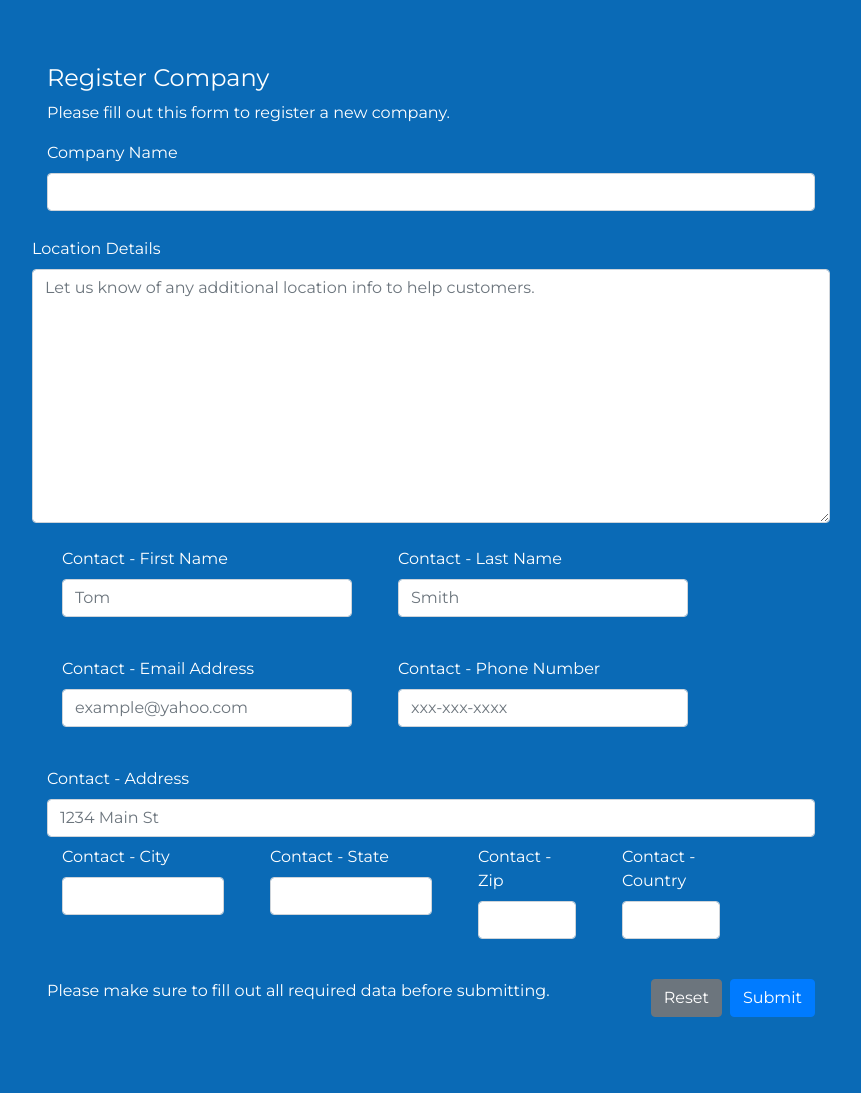
After one commit to christopher-stack/christopher-stack.github.io, a PHP site: page /Resources/php/server/RegisterCompany.php in a window 1280 px wide. The commit adds this page. Shown: the whole page, without its empty margins (209-1070 px from the left). Run offline with PHP 8.4, Linux system fonts and the light colour scheme; the visitor is signed in with stand-in values (Sample User, id 1); some libraries are stand-ins or nearby versions.

Commit message:
[Change] Implemented Dedicated Page, RegisterCompany
- Can only be accessed from index.php and required Admin role to see

- Also fixed 2 typos in Register.php causing minor issues

```diff
--- a/Pages/Project_Form.php
+++ b/Pages/Project_Form.php
@@ -10,7 +10,7 @@ if(!isset($_SESSION["loggedIn"]) || $_SESSION["loggedIn"] !== true){
   // If user satisfied the above condition, we'll also check their role.
   // If they lack permission, navigate them to the role error page
   if ($_SESSION["role"] !== "jobseeker") {
-    header("location: ../Resources/php/server/Error_Permission.html");
+    header("location: ../Resources/static/error/Error_Permission.html");
     exit;
   }
 }
--- a/Resources/php/server/Register.php
+++ b/Resources/php/server/Register.php
@@ -120,7 +120,7 @@ if($_SERVER["REQUEST_METHOD"] == "POST" && isset($_POST)) {
     if(empty(trim($_POST["inputCity"]))){
         //$city_err = "Please enter a valid city.";
     } else{
-        $address = trim($_POST["inputCity"]);
+        $city = trim($_POST["inputCity"]);
     }
     // Validate state (not-required)
     if(empty(trim($_POST["inputState"]))){
@@ -274,7 +274,7 @@ if($_SERVER["REQUEST_METHOD"] == "POST" && isset($_POST)) {
             </div>
             <div class="form-group mb-2 <?php echo (!empty($address_err)) ? 'has-error' : ''; ?>">
                 <label for="inputAddress">Address</label>
-                <input type="text" class="form-control" name="inputAddress" data-error="TThis field is optional but must be valid." placeholder="1234 Main St">
+                <input type="text" class="form-control" name="inputAddress" data-error="This field is optional but must be valid." placeholder="1234 Main St">
                 <span class="help-block"><?php echo $address_err; ?></span>
             </div>
             <div class="input-group mb-4">
--- /dev/null
+++ b/Resources/php/server/RegisterCompany.php
@@ -0,0 +1,274 @@
+<?php
+// Initialize the session
+session_start();
+
+// Check if the user is logged in, if not then redirect him to login page
+if(!isset($_SESSION["loggedIn"]) || $_SESSION["loggedIn"] !== true){
+    header("location: ../Resources/php/server/Login.php");
+    exit;
+} else {
+  // If user satisfied the above condition, we'll also check their role.
+  // If they lack permission, navigate them to the role error page
+  if ($_SESSION["role"] !== "admin") {
+    header("location: ../Resources/static/error/Error_Permission.html");
+    exit;
+  }
+}
+
+// Include the config file
+require_once "Config.php";
+
+// Define variables and initialize with empty values
+$company_name = $company_name_err = "";
+$company_location = $company_location_err = "";
+$contact_fname = $contact_fname_err = "";
+$contact_lname = $contact_lname_err = "";
+$contact_street = $contact_street_err = "";
+$contact_city = $contact_city_err = "";
+$contact_state = $contact_state_err = "";
+$contact_postal = $contact_postal_err = "";
+$contact_country = $contact_country_err = "";
+$contact_email = $contact_email_err = "";
+$contact_phone = $contact_phone_err = "";
+
+// Processing form data when form is submitted and contains data
+if($_SERVER["REQUEST_METHOD"] == "POST" && isset($_POST)) {
+
+    // Validate company name
+    if(empty(trim($_POST["company_name"]))){
+        $company_name_err = "Please enter a company name.";
+    } else{
+        // Prepare a select statement
+        $sql = "SELECT name FROM companies WHERE name = ?";
+
+        if($stmt = mysqli_prepare($link, $sql)){
+            // Bind variables to the prepared statement as parameters
+            mysqli_stmt_bind_param($stmt, "s", $param_company_name);
+
+            // Set parameters
+            $param_company_name = trim($_POST["company_name"]);
+
+            // Attempt to execute the prepared statement
+            if(mysqli_stmt_execute($stmt)){
+                /* store result */
+                mysqli_stmt_store_result($stmt);
+
+                if(mysqli_stmt_num_rows($stmt) == 1){
+                    $company_name_err = "This company name is already taken.";
+                } else{
+                    $company_name = trim($_POST["company_name"]);
+                }
+            } else{
+                echo "Oops! Something went wrong. Please try again later.";
+            }
+
+            // Close statement
+            mysqli_stmt_close($stmt);
+        }
+    }
+
+    // Validate company location
+    if(empty(trim($_POST["company_location"]))){
+        $company_location_err = "Please enter valid location data.";
+    } else{
+        $company_location = trim($_POST["company_location"]);
+    }
+    // Validate contact first name (not-required)
+    if(empty(trim($_POST["contact_fname"]))){
+        //$contact_fname_err = "Please enter a first name.";
+    } else{
+        $contact_fname = trim($_POST["contact_fname"]);
+    }
+    // Validate contact last name (not-required)
+    if(empty(trim($_POST["contact_lname"]))){
+        //$contact_lname_err = "Please enter a last name.";
+    } else{
+        $contact_lname = trim($_POST["contact_lname"]);
+    }
+
+    // Validate contact email address (not-required)
+    if(empty(trim($_POST["contact_email"]))){
+        //$contact_email_err = "Please enter a valid email address.";
+    } else{
+        $contact_email = trim($_POST["contact_email"]);
+    }
+    // Validate contact phone number (not-required)
+    if(empty(trim($_POST["contact_phone"]))){
+        //$contact_phone_err = "Please enter a valid phone number.";
+    } else{
+        $contact_phone = trim($_POST["contact_phone"]);
+    }
+
+    // Validate contact address (not-required)
+    if(empty(trim($_POST["contact_street"]))){
+        //$contact_street_err = "Please enter a valid address.";
+    } else{
+        $contact_street = trim($_POST["contact_street"]);
+    }
+    // Validate contact city (not-required)
+    if(empty(trim($_POST["contact_city"]))){
+        //$contact_city_err = "Please enter a valid city.";
+    } else{
+        $contact_city = trim($_POST["contact_city"]);
+    }
+    // Validate contact state (not-required)
+    if(empty(trim($_POST["contact_state"]))){
+        //$contact_state_err = "Please enter a valid state.";
+    } else{
+        $contact_state = trim($_POST["contact_state"]);
+    }
+    // Validate contact zip (not-required)
+    if(empty(trim($_POST["contact_postal"]))){
+        //$contact_postal_err = "Please enter a valid zip.";
+    } else{
+        $contact_postal = trim($_POST["contact_postal"]);
+    }
+    // Validate country (not-required)
+    if(empty(trim($_POST["contact_county"]))){
+        //$contact_country_err = "Please enter a valid country.";
+    } else{
+        $contact_country = trim($_POST["contact_country"]);
+    }
+
+    // Check input errors before inserting in database
+    if(empty($company_name_err) && empty($company_location_err) && empty($contact_fname_err) && empty($contact_lname_err) && empty($contact_email_err) && empty($contact_phone_err) && empty($contact_street_err) && empty($contact_city_err) && empty($contact_state_err) && empty($contact_postal_err) && empty($contact_country_err)){
+
+        // Prepare an insert statement
+        $sql = "INSERT INTO companies (name, location, contact_fname, contact_lname, contact_street, contact_city, contact_state, contact_postal, contact_country, contact_email, contact_phone) VALUES (?, ?, ?, ?, ?, ?, ?, ?, ?, ?, ?)";
+
+        if($stmt = mysqli_prepare($link, $sql)){
+            // Bind variables to the prepared statement as parameters
+            mysqli_stmt_bind_param($stmt, "sssssssssss", $param_company_name, $param_company_location, $param_contact_fname, $param_contact_lname, $param_contact_street, $param_contact_city, $param_contact_state, $param_contact_postal, $param_contact_country, $param_contact_email, $param_contact_phone);
+
+            // Set parameters
+            $param_company_name = $company_name;
+            $param_company_location = $company_location;
+            $param_contact_fname = $contact_fname;
+            $param_contact_lname = $contact_lname;
+            $param_contact_street = $contact_street;
+            $param_contact_city = $contact_city;
+            $param_contact_state = $contact_state;
+            $param_contact_postal = $contact_postal;
+            $param_contact_country = $contact_country;
+            $param_contact_email = $contact_email;
+            $param_contact_phone = $contact_phone;
+
+            // Attempt to execute the prepared statement
+            if(mysqli_stmt_execute($stmt)){
+                // Redirect user to welcome page
+                header("location: ../../../index.php");
+            } else{
+                echo "Something went wrong. Please try again later.";
+            }
+
+            // Close statement
+            mysqli_stmt_close($stmt);
+        }
+    }
+
+    // Close connection
+    mysqli_close($link);
+}
+?>
+
+<!DOCTYPE html>
+<html lang="en">
+<head>
+	<meta char="UTF-8">
+	<title> TeamCDA Website - Register Company </title>
+	<meta name="viewport" content="width=device-width, initial-scale=1, user-scalable=yes">
+	<!-- Style Scripts -->
+	<link rel="stylesheet" href="https://fonts.googleapis.com/css?family=Montserrat|Roboto">
+	<link rel="stylesheet" href="https://stackpath.bootstrapcdn.com/bootstrap/5.0.0-alpha2/css/bootstrap.min.css" integrity="sha384-DhY6onE6f3zzKbjUPRc2hOzGAdEf4/Dz+WJwBvEYL/lkkIsI3ihufq9hk9K4lVoK" crossorigin="anonymous">
+	<link rel="stylesheet" href="../../static/css/style.css" type="text/css">
+	<!-- End of Style Scripts -->
+	<!-- Include all compiled plugins (below), or include individual files as needed -->
+	<script src="https://stackpath.bootstrapcdn.com/bootstrap/5.0.0-alpha2/js/bootstrap.bundle.min.js" integrity="sha384-BOsAfwzjNJHrJ8cZidOg56tcQWfp6y72vEJ8xQ9w6Quywb24iOsW913URv1IS4GD" crossorigin="anonymous"></script>
+	<script src="https://kit.fontawesome.com/ccfb95e64e.js" crossorigin="anonymous"></script>
+	<script src="../../static/js/script.js"></script>
+	<!-- Favicon Code - Include ALL Below -->
+	<link rel="shortcut icon" href="../../static/icon/favicon.ico" type="image/x-icon">
+	<link rel="apple-touch-icon" sizes="180x180" href="../../static/icon/apple-touch-icon.png">
+	<link rel="icon" type="image/png" href="../../static/icon/favicon-32x32.png" sizes="32x32">
+	<link rel="icon" type="image/png" href="../../static/icon/favicon-16x16.png" sizes="16x16">
+	<link rel="manifest" href="../../static/icon/manifest.json">
+	<link rel="mask-icon" href="../../static/icon/safari-pinned-tab.svg" color="#5bbad5">
+	<meta name="msapplication-TileColor" content="#2b5797">
+	<meta name="msapplication-TileImage" content="../../static/icon/mstile-144x144.png">
+	<meta name="theme-color" content="#ffffff">
+	<!-- END FAVICON CODE -->
+</head>
+<body>
+    <div class="register-wrapper">
+        <h2>Register Company</h2>
+        <p>Please fill out this form to register a new company.</p>
+        <form action="<?php echo htmlspecialchars($_SERVER["PHP_SELF"]); ?>" method="post">
+            <div class="bottom-padding form-group <?php echo (!empty($company_name_err)) ? 'has-error' : ''; ?>">
+                <label for="company_name">Company Name</label>
+                <input type="text" name="company_name" required="required" class="form-control" value="<?php echo $company_name; ?>">
+                <span class="help-block"><?php echo $company_name_err; ?></span>
+            </div>
+            <div class="form-group row mb-4 <?php echo (!empty($company_location_err)) ? 'has-error' : ''; ?>">
+                <label for="company_location">Location Details</label>
+                <textarea class="form-control" name="company_location" required="required" rows="10" data-error="This field is required." placeholder="Let us know of any additional location info to help customers."></textarea>
+            </div>
+            <div class="input-group mb-4">
+                <div class="form-group mr-3 col-md-5 <?php echo (!empty($contact_fname_err)) ? 'has-error' : ''; ?>">
+                    <label for="contact_fname">Contact - First Name</label>
+                    <input type="text" class="form-control" name="contact_fname" data-error="This field is optional but must be valid." placeholder="Tom">
+                    <span class="help-block"><?php echo $contact_fname_err; ?></span>
+                </div>
+                <div class="form-group col-md-5 <?php echo (!empty($contact_lname_err)) ? 'has-error' : ''; ?>">
+                    <label for="contact_lname">Contact - Last Name</label>
+                    <input type="text" class="form-control" name="contact_lname" data-error="This field is optional but must be valid." placeholder="Smith">
+                    <span class="help-block"><?php echo $contact_lname_err; ?></span>
+                </div>
+            </div>
+            <div class="input-group mb-4">
+                <div class="form-group mr-3 col-md-5 <?php echo (!empty($contact_email_err)) ? 'has-error' : ''; ?>">
+                    <label for="contact_email">Contact - Email Address</label>
+                    <input type="email" class="form-control" name="contact_email" data-error="This field is optional but must be valid." placeholder="example@yahoo.com">
+                    <span class="help-block"><?php echo $contact_email_err; ?></span>
+                </div>
+                <div class="form-group col-md-5 <?php echo (!empty($contact_phone_err)) ? 'has-error' : ''; ?>">
+                    <label for="contact_phone">Contact - Phone Number</label>
+                    <input type="tel" class="form-control" name="contact_phone" data-error="This field is optional but must be valid." placeholder="xxx-xxx-xxxx" pattern="\(?\d{3}\)?\s?\-?\s?\d{3}\s?\-?\s?\d{4}">
+                    <span class="help-block"><?php echo $contact_phone_err; ?></span>
+                </div>
+            </div>
+            <div class="form-group mb-2 <?php echo (!empty($contact_street_err)) ? 'has-error' : ''; ?>">
+                <label for="contact_street">Contact - Address</label>
+                <input type="text" class="form-control" name="contact_street" data-error="This field is optional but must be valid." placeholder="1234 Main St">
+                <span class="help-block"><?php echo $contact_street_err; ?></span>
+            </div>
+            <div class="input-group mb-4">
+                <div class="form-group mr-3 col-md-3 <?php echo (!empty($contact_city_err)) ? 'has-error' : ''; ?>">
+                    <label for="contact_city">Contact - City</label>
+                    <input type="text" class="form-control" name="contact_city" data-error="This field is optional but must be valid.">
+                    <span class="help-block"><?php echo $contact_city_err; ?></span>
+                </div>
+                <div class="form-group mr-3 col-md-3 <?php echo (!empty($contact_state_err)) ? 'has-error' : ''; ?>">
+                    <label for="contact_state">Contact - State</label>
+                    <input type="text" class="form-control" name="contact_state" data-error="This field is optional but must be valid.">
+                    <span class="help-block"><?php echo $contact_state_err; ?></span>
+                </div>
+                <div class="form-group mr-3 col-md-2 <?php echo (!empty($contact_postal_err)) ? 'has-error' : ''; ?>">
+                    <label for="contact_postal">Contact - Zip</label>
+                    <input type="text" class="form-control" name="contact_postal" data-error="This field is optional but must be valid.">
+                    <span class="help-block"><?php echo $contact_postal_err; ?></span>
+                </div>
+                <div class="form-group mr-3 col-md-2 <?php echo (!empty($contact_country_err)) ? 'has-error' : ''; ?>">
+                    <label for="contact_country">Contact - Country</label>
+                    <input type="text" class="form-control" name="contact_country" data-error="This field is optional but must be valid.">
+                    <span class="help-block"><?php echo $contact_country_err; ?></span>
+                </div>
+            </div>
+            <div class="bottom-padding form-group">
+                <span>Please make sure to fill out all required data before submitting.</span>
+                <input type="submit" class="btn btn-primary float-right ml-2" value="Submit">
+                <input type="reset" class="btn btn-secondary float-right" value="Reset">
+            </div>
+        </form>
+    </div>
+</body>
+</html>
--- a/index.php
+++ b/index.php
@@ -134,11 +134,15 @@ if(!isset($_SESSION["loggedIn"]) || $_SESSION["loggedIn"] !== true){
 			<br />
 			<h1 style="text-align:left">Projects:</h1>
 			<?php
-				// Check if the user has the user role, and if so add the Applicant Form link
+				// Dedicated Links, based on role
 				if($_SESSION["role"] == "jobseeker"){
 					echo "<a";
 					echo " class=\"navbar-btn btn-primary btn\"";
 					echo " href=\"./Pages/Project_Form.php\">Applicant Form</a>";
+				} else if ($_SESSION["role"] == "admin") {
+					echo "<a";
+					echo " class=\"navbar-btn btn-primary btn\"";
+					echo " href=\"./Resources/php/server/RegisterCompany.php\">Register Company</a>";
 				}
 			?>
 			<br />
```
